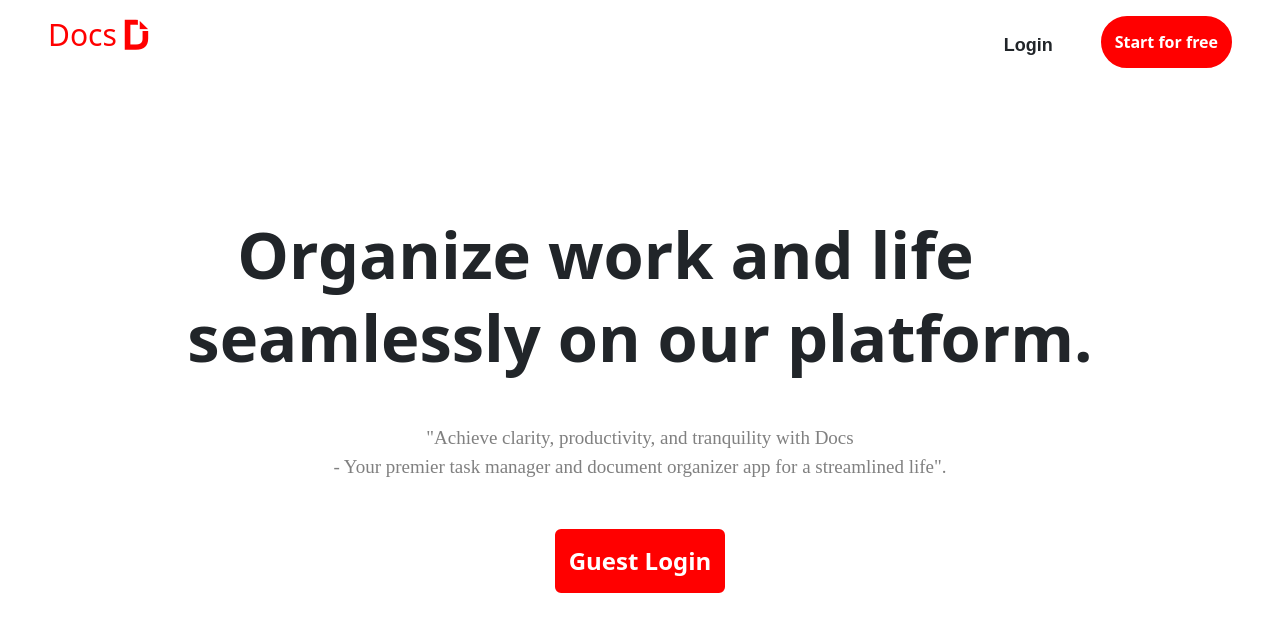
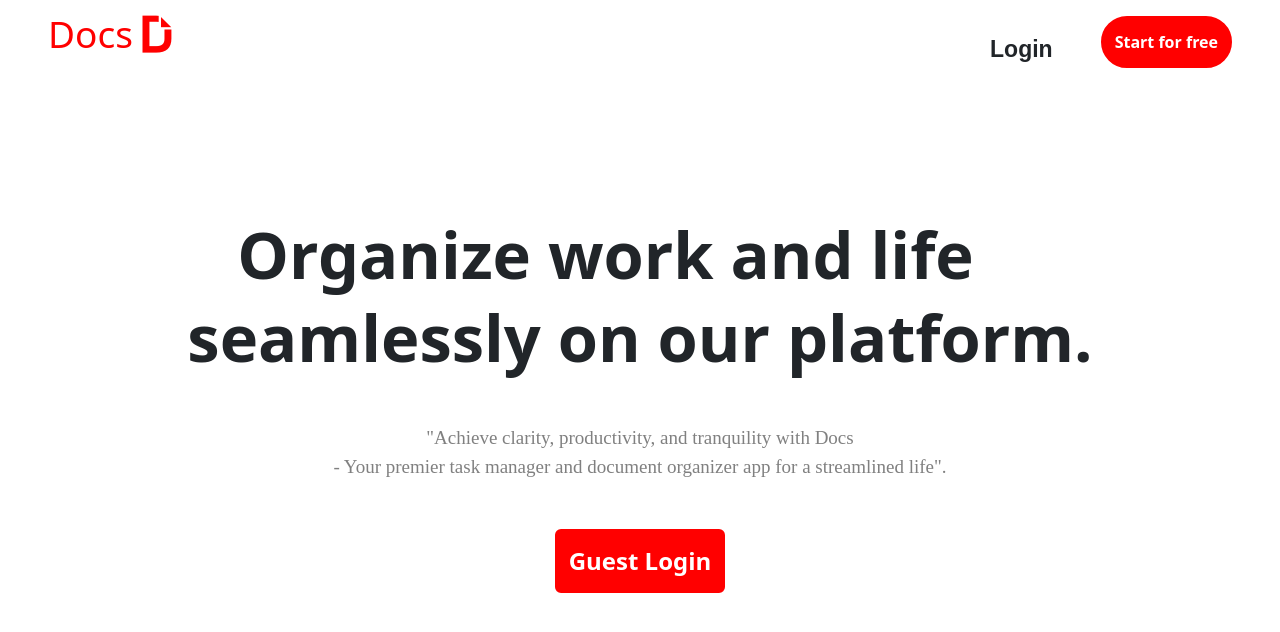
Before and after one commit to jayraj1pa/docs-firebase, a React (Create React App) app: page / in a window 1280 px wide. Shown: the top 632 px of the page. Built offline with nearby package versions, Linux system fonts and the light colour scheme.

Commit message:
Your commit message here

```diff
--- a/src/Components/Home.jsx
+++ b/src/Components/Home.jsx
@@ -5,7 +5,7 @@ function Home() {
   return (
     <div>
       <div className="d-flex justify-content-between align-items-center me-5 ms-5">
-        <p style={{ color: "red", fontSize: "30px" }}>
+        <p style={{ color: "red", fontSize: "37px" }}>
           Docs{" "}
           <span>
             <i class="fa-brands fa-dochub"></i>
@@ -17,7 +17,7 @@ function Home() {
             className="me-5 mt-3 "
             style={{
               fontWeight: "bold",
-              fontSize: "18px",
+              fontSize: "23px",
               fontFamily: "sans-serif",
             }}
           >
```
